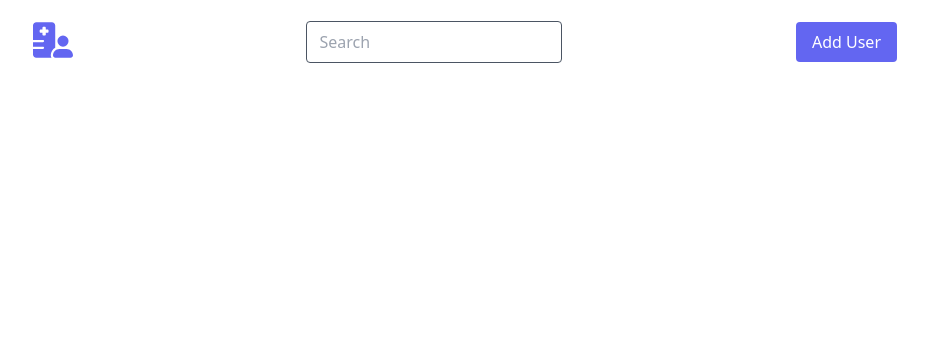
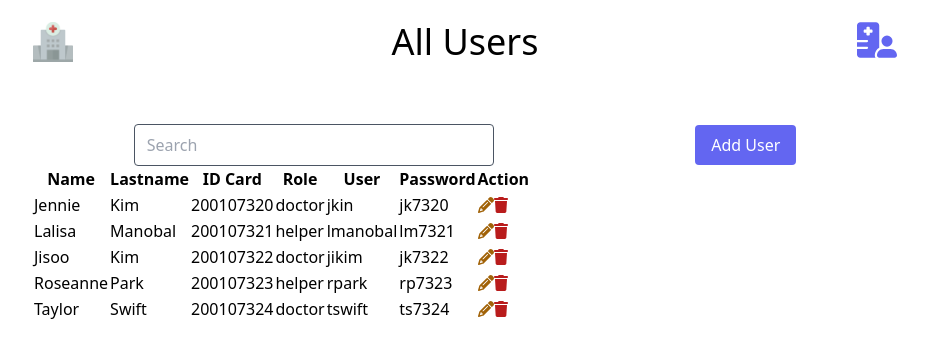
Before and after one commit to lmarangoc/covid-frontend, a React (Create React App) app: page /admin in a window 1280 px wide. Shown: the top 358 px of the page, without its empty margins (175-1103 px from the left). Built offline with nearby package versions, Linux system fonts and the light colour scheme.

Commit message:
feat: table admin page

```diff
--- a/package.json
+++ b/package.json
@@ -11,6 +11,7 @@
     "@testing-library/jest-dom": "^5.16.4",
     "@testing-library/react": "^13.3.0",
     "@testing-library/user-event": "^13.5.0",
+    "nanoid": "^4.0.0",
     "react": "^18.2.0",
     "react-dom": "^18.2.0",
     "react-router-dom": "^6.3.0",
--- a/src/components/Navbar.jsx
+++ b/src/components/Navbar.jsx
@@ -7,7 +7,7 @@ const Navbar = () => {
     <nav className='py-5'>
       <div className='container flex flex-wrap items-center justify-between mx-auto'>
         <Link to='/'>
-          <img className='mr-3 h-6 sm:h-9 select-none' src={Logo} alt='COVID-19 Tracker' />
+          <img className='h-10 select-none' src={Logo} alt='COVID-19 Tracker' />
         </Link>
         <div>
           <ul>
--- a/src/pages/admin/Admin.jsx
+++ b/src/pages/admin/Admin.jsx
@@ -1,14 +1,18 @@
-import React from 'react'
+import React, { useState, useEffect } from 'react'
 import Navbar from './Navbar'
+import { nanoid } from 'nanoid'
+import { Dialog, Tooltip } from '@material-ui/core';
+import { FontAwesomeIcon } from '@fortawesome/react-fontawesome'
+import { faCheck, faBan, faPencilAlt, faTrash } from '@fortawesome/free-solid-svg-icons'
 
-const users = [
+const usersBackend = [
   {
     name: "Jennie",
     lastname: "Kim",
     idcard: "200107320",
     role: "doctor",
     user: "jkin",
-    //password:
+    password: "jk7320",
   },
   {
     name: "Lalisa",
@@ -16,7 +20,7 @@ const users = [
     idcard: "200107321",
     role: "helper",
     user: "lmanobal",
-    //password:
+    password: "lm7321",
   },
   {
     name: "Jisoo",
@@ -24,7 +28,7 @@ const users = [
     idcard: "200107322",
     role: "doctor",
     user: "jikim",
-    //password:
+    password: "jk7322",
   },
   {
     name: "Roseanne",
@@ -32,7 +36,7 @@ const users = [
     idcard: "200107323",
     role: "helper",
     user: "rpark",
-    //password:
+    password: "rp7323",
   },
   {
     name: "Taylor",
@@ -40,16 +44,207 @@ const users = [
     idcard: "200107324",
     role: "doctor",
     user: "tswift",
-    //password:
+    password: "ts7324",
   },
 ]
 
 const Admin = () => {
+
+  const [users, setUsers] = useState([])
+
+  useEffect( () => {
+    setUsers(usersBackend)
+  }, [])
+
   return (
     <div className='px-52'>
       <Navbar/>
+      <UsersTable usersList={users} />
     </div>
   )
 }
 
+const UsersTable = ({ usersList }) => {
+
+  const [search, setSearch] = useState('')
+  const [filterU, setFilterU] = useState(usersList)
+
+  useEffect(() => {
+    setFilterU(
+      usersList.filter((elemento) =>
+        JSON.stringify(elemento).toLowerCase().includes(search.toLowerCase()),
+      )
+    )
+  }, [search, usersList])
+
+  return (
+    <div className='container w-full pt-10'>
+      <div className='flex flex-row items-center justify-around'>
+        <input
+          placeholder="Search"
+          value={search}
+          onChange={(e) => setSearch(e.target.value)}
+          className='rounded border border-gray-600 py-2 px-3 w-5/12 focus:outline-indigo-500'
+        />
+        <button
+          className='bg-indigo-500 text-white px-4 py-2 rounded hover:rounded-full select-none'
+        >
+          Add User
+        </button>
+      </div>
+      <table>
+        <thead>
+          <tr>
+            <th> Name </th>
+            <th> Lastname </th>
+            <th> ID Card </th>
+            <th> Role </th>
+            <th> User </th>
+            <th> Password </th>
+            <th> Action </th>
+          </tr>
+        </thead>
+        <tbody>
+          {filterU.map((user) => {
+            return (
+              <UserRow key={nanoid()} user={user}/>
+            )
+          })}
+        </tbody>
+      </table>
+    </div>
+  )
+}
+
+const UserRow = ({user}) => {
+
+  const [edit, setEdit] = useState(false)
+  const [openDialog, setOpenDialog] = useState(false)
+  const [userInformation, setUserInformation] = useState({
+    name: user.name,
+    lastname: user.lastname,
+    idcard: user.idcard,
+    role: user.role,
+    user: user.user,
+    password: user.password,
+  })
+
+  return (
+    <tr>
+      { edit ? (
+        <>
+        <td>
+          <input
+            type="text"
+            value={userInformation.name}
+            onChange={e => setUserInformation({...userInformation, name:e.target.value})}
+            className=''
+          />
+        </td>
+        <td>
+          <input
+            type="text"
+            value={userInformation.lastname}
+            onChange={e => setUserInformation({...userInformation, lastname:e.target.value})}
+            className=''
+          />
+        </td>
+        <td>
+          <input
+            type="text"
+            value={userInformation.idcard}
+            onChange={e => setUserInformation({...userInformation, idcard:e.target.value})}
+            className=''
+          />
+        </td>
+        <td>
+          <input
+            type="text"
+            value={userInformation.role}
+            onChange={e => setUserInformation({...userInformation, role:e.target.value})}
+            className=''
+          />
+        </td>
+        <td>
+          <input
+            type="text"
+            value={userInformation.user}
+            onChange={e => setUserInformation({...userInformation, user:e.target.value})}
+            className=''
+          />
+        </td>
+        <td>
+          <input
+            type="text"
+            value={userInformation.password}
+            onChange={e => setUserInformation({...userInformation, password:e.target.value})}
+            className=''
+          />
+        </td>
+      </>
+      ) : (
+        <>
+          <td> {user.name} </td>
+          <td> {user.lastname} </td>
+          <td> {user.idcard} </td>
+          <td> {user.role} </td>
+          <td> {user.user} </td>
+          <td> {user.password} </td>
+        </>
+      )}
+
+      <td>
+        <div>
+          {edit ? (
+            <>
+              <Tooltip title='Confirm edition' arrow>
+                <FontAwesomeIcon icon={faCheck}
+                  onClick={() => setEdit(!edit)}
+                  className='text-green-700 hover:text-green-500'
+                />
+              </Tooltip>
+              <Tooltip title='Cancel edition' arrow>
+                <FontAwesomeIcon icon={faBan}
+                  onClick={() => setEdit(!edit)}
+                  className='text-yellow-700 hover:text-yellow-500'
+                />
+              </Tooltip>
+            </>
+          ) : (
+            <>
+              <Tooltip title='Edit user' arrow>
+                <FontAwesomeIcon icon={faPencilAlt}
+                  onClick={() => setEdit(!edit)}
+                  className='text-yellow-700 hover:text-yellow-500'
+                />
+              </Tooltip>
+              <Tooltip title='Delete user' arrow>
+                <FontAwesomeIcon icon={faTrash}
+                  onClick={() => setOpenDialog(true)}
+                  className='text-red-700 hover:text-red-500'/>
+              </Tooltip>
+            </>
+          )}
+        </div>
+        <Dialog open={openDialog}>
+          <div>
+            <h1>
+              Are you sure you want to remove the user?
+            </h1>
+            <div>
+              <button onClick={() => setOpenDialog(false)}>
+                Sí
+              </button>
+              <button onClick={() => setOpenDialog(false)}>
+                No
+              </button>
+            </div>
+          </div>
+        </Dialog>
+      </td>
+
+    </tr>
+  )
+}
+
 export default Admin
--- a/src/pages/admin/Navbar.jsx
+++ b/src/pages/admin/Navbar.jsx
@@ -1,14 +1,19 @@
 import React from 'react'
+import Logo from '../../media/logo.png';
+import { Link } from "react-router-dom"
 import { FontAwesomeIcon } from '@fortawesome/react-fontawesome'
 import { faHospitalUser } from '@fortawesome/free-solid-svg-icons'
 import { Tooltip } from '@material-ui/core';
-import { Link } from "react-router-dom"
 
 const Navbar = () => {
 
   return (
     <nav className='py-5'>
       <div className='flex items-center justify-between'>
+        <Link to='/'>
+          <img className='h-10 select-none' src={Logo} alt='COVID-19 Tracker' />
+        </Link>
+        <h1 className='text-4xl font-light select-none'> All Users </h1>
         <div className='relative group'>
           <Tooltip title='User settings' arrow placement='right'>
             <FontAwesomeIcon icon={faHospitalUser} className='w-10 h-10 text-indigo-500 hover:text-indigo-700'/>
@@ -25,14 +30,6 @@ const Navbar = () => {
             </ul>
           </div>
         </div>
-        <div>
-            <input type="text" className='rounded border border-gray-600 py-2 px-3 w-64 focus:outline-indigo-500' placeholder="Search" name="search"/>
-          </div>
-          <div>
-            <button className='bg-indigo-500 text-white px-4 py-2 rounded hover:rounded-full select-none'>
-              Add User
-            </button>
-          </div>
       </div>
     </nav>
   )
```
Also changed, not shown: 1 other file (tests, documents, lock files or other folders).
